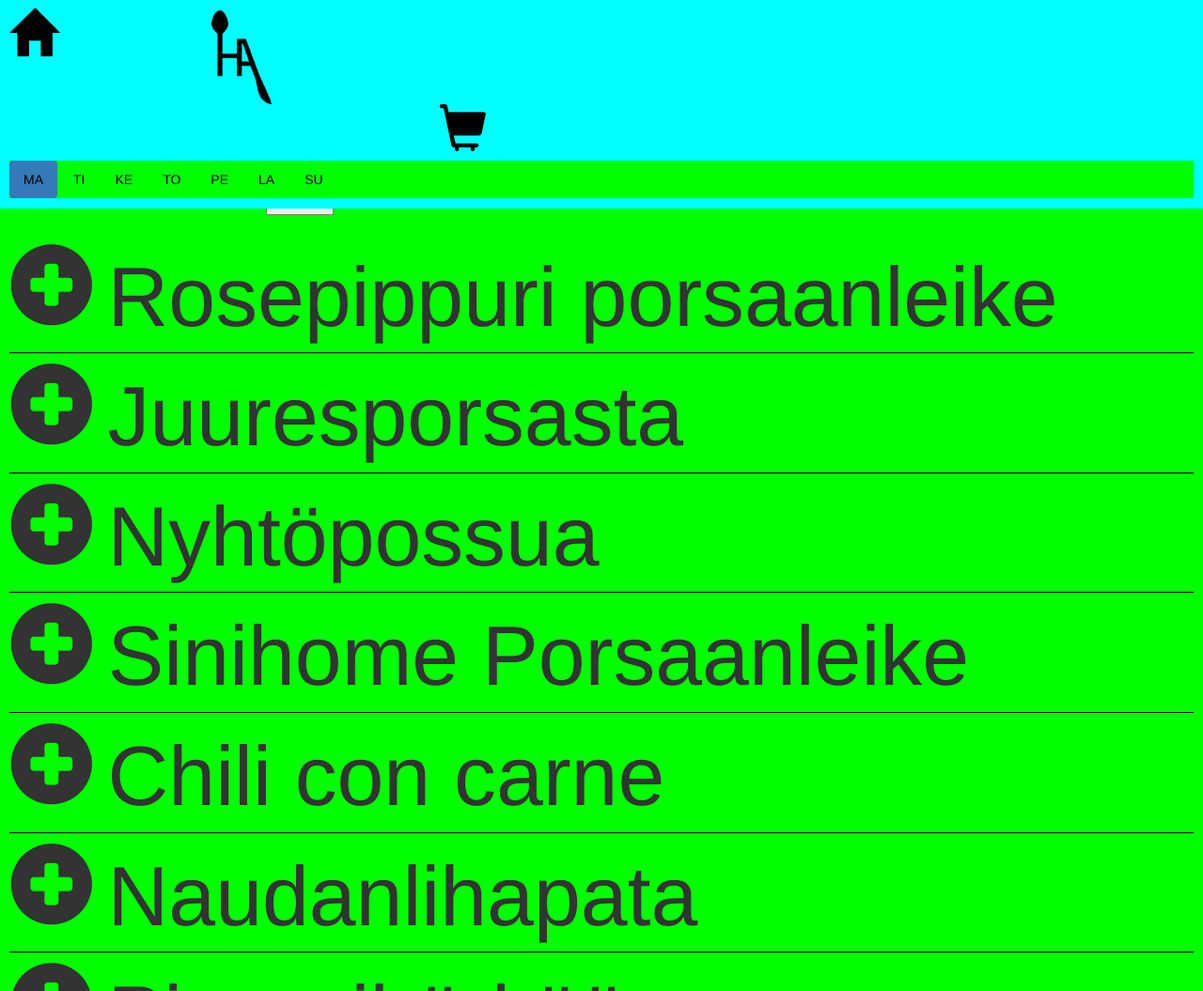
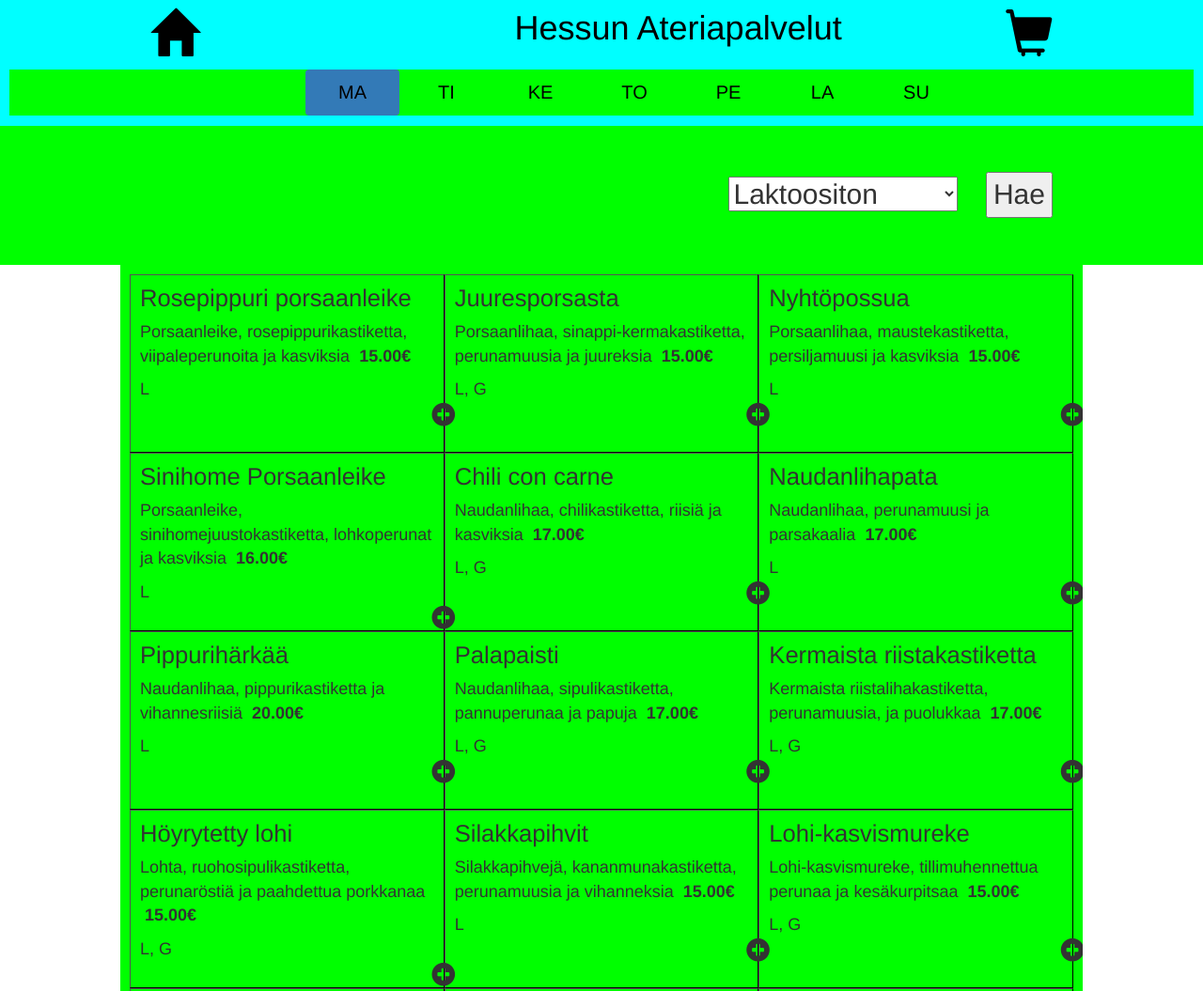
Before and after one commit to AyhyLi/hessunateriapalvelu, a website: page public/index.html in a window 1280 px wide. Shown: the top 1055 px of the page at 94% size. Drawn offline with nearby package versions, Linux system fonts and the light colour scheme; some packages are replaced by stand-ins of ours; a script that the page names is missing.

Commit message:
1442018.2.123

```diff
--- a/css/tyylit.css
+++ b/css/tyylit.css
@@ -36,6 +36,14 @@ span{
     background-color:lime;
 }
 
+#paivat li{
+    margin:0;
+    padding:0;
+    text-align:center;
+    width:14.28571428571429%;
+    font-size:5vw;
+}
+
 /*HAKU OSIO*/
 #haku{
     width:100%;
@@ -56,17 +64,27 @@ span{
 #ruokalista{
     padding:10px;
 }
-
+/*Fontinkoko ja "alleviivaus"*/
 #ruokalista h1{
     font-size:7vw;
     width:100%;
     border-bottom:1px outset #000;
     padding-bottom:10px;
 }
-
+/*Plussa iconin koko ja margin*/
 .glyphicon-plus-sign{
     font-size:7vw;
     margin:10px 15px 0 0;
+}
+/*Hinnan paikka*/
+.ateriat b{
+    margin-left:5px;
+}
+/*Paragraafeijen koko ja paikka*/
+.piilo p{
+    font-size:20px;
+    margin-top:10px;
+    margin-left:20px;
 }
 
 /*OSTOSKORI OSIO*/
@@ -78,12 +96,12 @@ span{
     font-size:4.5vw;
     margin-bottom:10px;
 }
-
+/*Ajetaan yli bootstrapin vakio muotoilun ja luodaan omat reunat*/
 .table, td, tr, th{
     border:none !important;
     border-bottom:1px solid #000 !important;
 }
-
+/*Muunetaan taulukon "otsikko" lohkot*/
 #ostoskori th{
     text-transform:uppercase;
     text-align:center;
@@ -108,11 +126,7 @@ span{
     padding:10px;
 }
 
-#lomake label{
-    font-size:20px;
-}
-
-#lomake input{
+#lomake label, #lomake input{
     font-size:20px;
 }
 
@@ -124,9 +138,9 @@ span{
     font-size:30px;
 }
 
-/*Kaikkien sivujen paikka*/
+/*Kaikkien sivujen paikka headeriin katsottuna*/
 #etusivu, #ostoskori, #lomake{
-    margin-top:170px;
+    margin-top:176px;
 }
 
 #ruokalista, #ostoskori, #lomake{
@@ -134,7 +148,7 @@ span{
 }
 
 /*Yleinen class jolla piilotetaan halutut elementit*/
-.piilo{
+.piilo, .desk{
     display:none;
 }
 
@@ -146,3 +160,77 @@ span{
 .vasen{
     float:left;
 }
+
+/*DESKTOP näkymä*/
+@media only screen and (min-width:760px){
+    /*Piilotetaan mob classin jossa on elementteijä jotka halutaan vain näyttää mobiilissä*/
+    .mob{
+        display:none;
+    }
+    /*Näytetään desk classi joka oli piilotettu mobiili näkymässä*/
+    .desk{
+        display:block;
+    }
+
+    #header span{
+        margin:0 150px;
+    }
+
+    #paivat ul{
+        margin-left:25%;
+    }
+
+    #paivat li{
+        text-align:center;
+        width:100px;
+        font-size:20px;
+    }
+    /*Kaikkien sivujen paikka headeriin katsottuna*/
+    #etusivu, #ostoskori, #lomake{
+        margin-top:133px;
+    }
+
+    /*HAKU*/
+    #haku{
+        padding:50px 160px;
+        text-align:right;
+    }
+
+    /*RUOKALISTA*/
+    #ruokalista{
+        width:80%;
+        min-height:100px;
+        overflow:auto;
+        margin:auto;
+    }
+
+    #ruokalista h1{
+        font-size:2vw;
+        border:none;
+    }
+
+    #ruokalista .ateriat{
+        width:33.33333333333333%;
+        height:190px;
+        float:left;
+        padding:10px;
+        border:1px outset #000;
+    }
+
+    .ateriat p{
+        font-size:18px
+    }
+
+    .glyphicon-plus-sign{
+        font-size:2vw;
+        margin:0 0 0 310px;
+    }
+
+    .glyphicon-plus-sign:hover{
+        cursor:pointer;
+    }
+
+    .lyhenne{
+        float:left;
+    }
+}
--- a/data/data.json
+++ b/data/data.json
@@ -7,7 +7,8 @@
                         "ainekset": "Porsaanleike, rosepippurikastiketta, viipaleperunoita ja kasviksia",
                         "hinta": "15.00",
                         "ruokalaji": "liharuoka",
-                        "ruokavalio": "Laktoositon"
+                        "ruokavalio": "Laktoositon",
+                        "lyhenne":"L"
                     },
                     {
                         "id":"1",
@@ -15,15 +16,17 @@
                         "ainekset": "Porsaanlihaa, sinappi-kermakastiketta, perunamuusia ja juureksia",
                         "hinta": "15.00",
                         "ruokalaji": "liharuoka",
-                        "ruokavalio": ["Laktoositon","Gluteeniton"]
+                        "ruokavalio": ["Laktoositon","Gluteeniton"],
+                        "lyhenne":"L, G"
                     },
                     {
                         "id":"2",
                         "nimi": "Nyhtöpossua",
-                        "ainekset": "porsaanlihaa, maustekastiketta, persiljamuusi ja kasviksia",
+                        "ainekset": "Porsaanlihaa, maustekastiketta, persiljamuusi ja kasviksia",
                         "hinta": "15.00",
                         "ruokalaji": "liharuoka",
-                        "ruokavalio": "Laktoositon"
+                        "ruokavalio": "Laktoositon",
+                        "lyhenne":"L  "
                     },
                     {
                         "id":"3",
@@ -31,7 +34,8 @@
                         "ainekset": "Porsaanleike, sinihomejuustokastiketta, lohkoperunat ja kasviksia",
                         "hinta": "16.00",
                         "ruokalaji": "liharuoka",
-                        "ruokavalio": "Laktoositon"
+                        "ruokavalio": "Laktoositon",
+                        "lyhenne":"L"
                     },
                     {
                         "id":"4",
@@ -39,7 +43,8 @@
                         "ainekset": "Naudanlihaa, chilikastiketta, riisiä ja kasviksia",
                         "hinta": "17.00",
                         "ruokalaji": "liharuoka",
-                        "ruokavalio": ["Laktoositon","Gluteeniton"]
+                        "ruokavalio": ["Laktoositon","Gluteeniton"],
+                        "lyhenne":"L, G"
                     },
                     {
                         "id":"5",
@@ -47,7 +52,8 @@
                         "ainekset": "Naudanlihaa, perunamuusi ja parsakaalia",
                         "hinta": "17.00",
                         "ruokalaji": "liharuoka",
-                        "ruokavalio": "Laktoositon"
+                        "ruokavalio": "Laktoositon",
+                        "lyhenne":"L"
                     },
                     {
                         "id":"6",
@@ -55,7 +61,8 @@
                         "ainekset": "Naudanlihaa, pippurikastiketta ja vihannesriisiä",
                         "hinta": "20.00",
                         "ruokalaji": "liharuoka",
-                        "ruokavalio": "Laktoositon"
+                        "ruokavalio": "Laktoositon",
+                        "lyhenne":"L  "
                     },
                     {
                         "id":"7",
@@ -63,7 +70,8 @@
                         "ainekset": "Naudanlihaa, sipulikastiketta, pannuperunaa ja papuja",
                         "hinta": "17.00",
                         "ruokalaji": "liharuoka",
-                        "ruokavalio": ["Laktoositon","Gluteeniton"]
+                        "ruokavalio": ["Laktoositon","Gluteeniton"],
+                        "lyhenne":"L, G"
                     },
                     {
                         "id":"8",
@@ -71,7 +79,8 @@
                         "ainekset": "Kermaista riistalihakastiketta, perunamuusia, ja puolukkaa",
                         "hinta": "17.00",
                         "ruokalaji": "liharuoka",
-                        "ruokavalio": ["Laktoositon","Gluteeniton"]
+                        "ruokavalio": ["Laktoositon","Gluteeniton"],
+                        "lyhenne":"L, G"
                     },
                     {
                         "id":"9",
@@ -79,7 +88,8 @@
                         "ainekset": "Lohta, ruohosipulikastiketta, perunaröstiä ja paahdettua porkkanaa",
                         "hinta": "15.00",
                         "ruokalaji": "kalaruoka",
-                        "ruokavalio": ["Laktoositon","Gluteeniton"]
+                        "ruokavalio": ["Laktoositon","Gluteeniton"],
+                        "lyhenne":"L, G"
                     },
                     {
                         "id":"10",
@@ -87,7 +97,8 @@
                         "ainekset": "Silakkapihvejä, kananmunakastiketta, perunamuusia ja vihanneksia",
                         "hinta": "15.00",
                         "ruokalaji": "kalaruoka",
-                        "ruokavalio": "Laktoositon"
+                        "ruokavalio": "Laktoositon",
+                        "lyhenne":"L"
                     },
                     {
                         "id":"11",
@@ -95,7 +106,8 @@
                         "ainekset": "Lohi-kasvismureke, tillimuhennettua perunaa ja kesäkurpitsaa",
                         "hinta": "15.00",
                         "ruokalaji": "kalaruoka",
-                        "ruokavalio": ["Laktoositon","Gluteeniton"]
+                        "ruokavalio": ["Laktoositon","Gluteeniton"],
+                        "lyhenne":"L, G"
                     },
                     {
                         "id":"12",
@@ -103,7 +115,8 @@
                         "ainekset": "Janssonin kiusaus",
                         "hinta": "16.00",
                         "ruokalaji": "kalaruoka",
-                        "ruokavalio": ["Laktoositon","Gluteeniton"]
+                        "ruokavalio": ["Laktoositon","Gluteeniton"],
+                        "lyhenne":"L, G"
                     },
                     {
                         "id":"13",
@@ -111,7 +124,8 @@
                         "ainekset": "Siikapihvi, katkarapukastiketta, perunakroketteja ja vihanneksia",
                         "hinta": "17.00",
                         "ruokalaji": "kalaruoka",
-                        "ruokavalio": "Vähälaktoosinen"
+                        "ruokavalio": "Vähälaktoosinen",
+                        "lyhenne":"VL"
                     },
                     {
                         "id":"14",
@@ -119,7 +133,8 @@
                         "ainekset": "Seifilettä, kananmuna-tillikastiketta, perunaa ja parsakaalia",
                         "hinta": "17.00",
                         "ruokalaji": "kalaruoka",
-                        "ruokavalio": ["Laktoositon","Gluteeniton"]
+                        "ruokavalio": ["Laktoositon","Gluteeniton"],
+                        "lyhenne":"L, G"
                     },
                     {
                         "id":"15",
@@ -127,7 +142,8 @@
                         "ainekset": "Haukipyöryköitä, pariisinperunoita, tillikastiketta, sipulia ja vihanneksia",
                         "hinta": "20.00",
                         "ruokalaji": "kalaruoka",
-                        "ruokavalio": ["Vähälaktoosinen", "Gluteeniton"]
+                        "ruokavalio": ["Vähälaktoosinen", "Gluteeniton"],
+                        "lyhenne":"VL, G"
                     },
                     {
                         "id":"16",
@@ -135,7 +151,8 @@
                         "ainekset": "Pennepastaa, savulohikastiketta ja porkkanaa",
                         "hinta": "17.00",
                         "ruokalaji": "kalaruoka",
-                        "ruokavalio": "Vähälaktoosinen"
+                        "ruokavalio": "Vähälaktoosinen",
+                        "lyhenne":"VL"
                     },
 
                     {
@@ -144,7 +161,8 @@
                         "ainekset": "Paahdettua broileria, hedelmäistä currykastiketta ja riisiä",
                         "hinta": "15.00",
                         "ruokalaji": "kanaruoka",
-                        "ruokavalio": ["Laktoositon","Gluteeniton"]
+                        "ruokavalio": ["Laktoositon","Gluteeniton"],
+                        "lyhenne":"L, G"
                     },
                     {
                         "id":"18",
@@ -152,7 +170,8 @@
                         "ainekset": "Broilerpihvi, perunamuusia ja muhennettua porkkanaa",
                         "hinta": "15.00",
                         "ruokalaji": "kanaruoka",
-                        "ruokavalio": ["Laktoositon","Gluteeniton"]
+                        "ruokavalio": ["Laktoositon","Gluteeniton"],
+                        "lyhenne":"L, G"
                     },
                     {
                         "id":"19",
@@ -160,7 +179,8 @@
                         "ainekset": "Broilerilihapullia, currykastiketta, riisiä ja porkkanaa",
                         "hinta": "15.00",
                         "ruokalaji": "kanaruoka",
-                        "ruokavalio": "Laktoositon"
+                        "ruokavalio": "Laktoositon",
+                        "lyhenne":"L"
                     },
                     {
                         "id":"20",
@@ -168,7 +188,8 @@
                         "ainekset": "Broileria, punaviinikastiketta, meksikolaisittain maustettua perunaa ja herneitä",
                         "hinta": "16.00",
                         "ruokalaji": "kanaruoka",
-                        "ruokavalio": ["Laktoositon","Gluteeniton"]
+                        "ruokavalio": ["Laktoositon","Gluteeniton"],
+                        "lyhenne":"L, G"
                     },
                     {
                         "id":"21",
@@ -176,7 +197,8 @@
                         "ainekset": "Paahdettua broileria, rakuunakastiketta, viipaleperunoita ja kasviksia",
                         "hinta": "17.00",
                         "ruokalaji": "kanaruoka",
-                        "ruokavalio": ["Laktoositon","Gluteeniton"]
+                        "ruokavalio": ["Laktoositon","Gluteeniton"],
+                        "lyhenne":"L, G"
                     },
                     {
                         "id":"22",
@@ -184,7 +206,8 @@
                         "ainekset": "Broileria, pippuri-tuorejuustokastiketta, lohkoperunaa ja paprikaa",
                         "hinta": "17.00",
                         "ruokalaji": "kanaruoka",
-                        "ruokavalio": ["Vähälaktoosinen", "Gluteeniton"]
+                        "ruokavalio": ["Vähälaktoosinen", "Gluteeniton"],
+                        "lyhenne":"VL, G"
                     },
                     {
                         "id":"23",
@@ -192,24 +215,27 @@
                         "ainekset": "Porkkanapyörykät, rakuunakastiketta, viipaleperunoita ja kasviksia",
                         "hinta": "15.00",
                         "ruokalaji": "kasvisruoka",
-                        "ruokavalio": ["Laktoositon","Gluteeniton"]
+                        "ruokavalio": ["Laktoositon","Gluteeniton"],
+                        "lyhenne":"L, G"
                     },
 
                     {
                         "id":"24",
                         "nimi": "Kasviskiusaus",
-                        "ainekset": "Kasviskiusaus",
+                        "ainekset": "Perunaa, porkkanaa, palsternakkaa, punajuurta, parsakaalia, soijakermaa ja tomattisosetta",
                         "hinta": "15.00",
                         "ruokalaji": "kasvisruoka",
-                        "ruokavalio": ["Laktoositon","Gluteeniton"]
+                        "ruokavalio": ["Laktoositon","Gluteeniton"],
+                        "lyhenne":"L, G"
                     },
                     {
                         "id":"25",
                         "nimi": "Kasvis-kvinoapihvejä rosepippurikastikkeella",
                         "ainekset": "Kasvis-kvinoapihvejä, rosepippurikastiketta viipaleperunoita ja kasviksia",
-                        "hinta": "€15.00",
+                        "hinta": "15.00",
                         "ruokalaji": "kasvisruoka",
-                        "ruokavalio": "Laktoositon"
+                        "ruokavalio": "Laktoositon",
+                        "lyhenne":"L"
                     },
                     {
                         "id":"26",
@@ -217,15 +243,17 @@
                         "ainekset": "Kurpitsaa, porkanaa, ruokakermaa ja suola",
                         "hinta": "16.00",
                         "ruokalaji": "kasvisruoka",
-                        "ruokavalio": ["Laktoositon","Gluteeniton"]
+                        "ruokavalio": ["Laktoositon","Gluteeniton"],
+                        "lyhenne":"L, G"
                     },
                     {
                         "id":"27",
                         "nimi": "Purjo-perunasosekeitto",
-                        "ainekset": "Purjo, peruna, ruokakerma, voita ja suola",
+                        "ainekset": "Purjo, peruna, ruokakerma, voita ja suolaa",
                         "hinta": "17.00",
                         "ruokalaji": "kasvisruoka",
-                        "ruokavalio": ["Laktoositon","Gluteeniton"]
+                        "ruokavalio": ["Laktoositon","Gluteeniton"],
+                        "lyhenne":"L, G"
                     }
                 ]
 }
--- a/public/index.html
+++ b/public/index.html
@@ -13,14 +13,14 @@
     <link rel="stylesheet" type="text/css" href="../css/tyylit.css">
 </head>
 <body>
+    <!--glyphicon glyphicon-info-sign glyphicon glyphicon-trash-->
     <div id="content">
         <nav id="header" class="navbar navbar-fixed-top">
             <div class="row">
                 <a class="eIcon"><div class="col-md-2 col-sm-2 col-xs-2"><span class="glyphicon glyphicon-home"></span></div></a>
                 <div class="col-xs-3"></div>
-                <a class="eIcon"><div class="col-md-8 col-sm-2 col-xs-2"><img src="../images/ha_logo.png" alt="logo"></div></a>
-                <div class="col-xs-3"></div>
-                <a id="oIcon"><div class="col-md-2 col-sm-2 col-xs-2"><span class="glyphicon glyphicon-shopping-cart oikea"></span></div></a>
+                <a class="eIcon"><div class="col-md-5 col-sm-2 col-xs-4"><h1 class="desk">Hessun Ateriapalvelut</h1><img src="../images/ha_logo.png" alt="logo" class="mob"></div></a>
+                <a id="oIcon"><div class="col-md-2 col-sm-2 col-xs-3"><span class="glyphicon glyphicon-shopping-cart oikea"></span></div></a>
             </div>
 
             <div id="paivat">
--- a/script/koodi.js
+++ b/script/koodi.js
@@ -14,7 +14,8 @@ $(document).ready(function(){
     function tulostatuotteet(result){
 
         for(i=0; i < result.ruokalista.length; i++){
-                ateriat += "<h1 class='ateria'><span class='glyphicon glyphicon-plus-sign'></span>" + result.ruokalista[i].nimi + "</h1><div class='tiedot piilo'>" + result.ruokalista[i].ainekset + " <b>" + result.ruokalista[i].hinta + "€</b></div>";
+                ateriat += "<div class='ateriat'><h1 class='ateria mob'><span class='glyphicon glyphicon-plus-sign'></span>" + result.ruokalista[i].nimi + "</h1><div class='tiedot piilo'><p>" + result.ruokalista[i].ainekset + " <b>" + result.ruokalista[i].hinta + "€</b></p></div><h1 class='desk'>" + result.ruokalista[i].nimi + "</h1><div class='desk'><p>"
+                + result.ruokalista[i].ainekset +  " <b>" + result.ruokalista[i].hinta +"€</b></p><p class='lyhenne'>" + result.ruokalista[i].lyhenne + "<span class='glyphicon glyphicon-plus-sign oikea'></span></p></div></div>";
             }
 
         $("#ruokalista").html(ateriat);
@@ -40,19 +41,23 @@ $(document).ready(function(){
             //console.log(result.ruokalista[i].ruokavalio[0]);
 
             if(valio=="l" && result.ruokalista[i].ruokavalio == "Laktoositon"||valio=="l" && result.ruokalista[i].ruokavalio[0] == "Laktoositon"||valio=="l" && result.ruokalista[i].ruokavalio[1] == "Laktoositon"){
-                ateriat += "<h1 class='ateria'>" + result.ruokalista[i].nimi + "</h1><div class='tiedot piilo'>" + result.ruokalista[i].ainekset + " <b>" + result.ruokalista[i].hinta + "€</b></div>";
+                ateriat += "<div class='ateriat'><h1 class='ateria mob'><span class='glyphicon glyphicon-plus-sign'></span>" + result.ruokalista[i].nimi + "</h1><div class='tiedot piilo'><p>" + result.ruokalista[i].ainekset + " <b>" + result.ruokalista[i].hinta + "€</b></p></div><h1 class='desk'>" + result.ruokalista[i].nimi + "</h1><div class='desk'><p>"
+                + result.ruokalista[i].ainekset +  " <b>" + result.ruokalista[i].hinta +"€</b></p><p class='lyhenne'>" + result.ruokalista[i].lyhenne + "<span class='glyphicon glyphicon-plus-sign oikea'></span></p></div></div>";
                 }
 
             else if(valio=="g" && result.ruokalista[i].ruokavalio[1]== "Gluteeniton"||valio=="g" && result.ruokalista[i].ruokavalio[0]== "Gluteeniton"||valio=="g" && result.ruokalista[i].ruokavalio== "Gluteeniton"){
-                ateriat += "<h1 class='ateria'>" + result.ruokalista[i].nimi + "</h1><div class='tiedot piilo'>" + result.ruokalista[i].ainekset + " <b>" + result.ruokalista[i].hinta + "€</b></div>";
+                ateriat += "<div class='ateriat'><h1 class='ateria'><span class='glyphicon glyphicon-plus-sign'></span>" + result.ruokalista[i].nimi + "</h1><div class='tiedot piilo'><p>" + result.ruokalista[i].ainekset + " <b>" + result.ruokalista[i].hinta + "€</b></p></div><div class='desk'><p>"
+                + result.ruokalista[i].ainekset +  " <b>" + result.ruokalista[i].hinta +"€</b></p><p class='lyhenne'>" + result.ruokalista[i].lyhenne + "<span class='glyphicon glyphicon-plus-sign oikea'></span></p></div></div>";
                 }
 
             else if(valio=="vl" && result.ruokalista[i].ruokavalio== "Vähälaktoosinen"||valio=="vl" && result.ruokalista[i].ruokavalio[0]== "Vähälaktoosinen"||valio=="vl" && result.ruokalista[i].ruokavalio[1]== "Vähälaktoosinen"){
-                ateriat += "<h1 class='ateria'>" + result.ruokalista[i].nimi + "</h1><div class='tiedot piilo'>" + result.ruokalista[i].ainekset + " <b>" + result.ruokalista[i].hinta + "€</b></div>";
+                ateriat += "<div class='ateriat'><h1 class='ateria'><span class='glyphicon glyphicon-plus-sign'></span>" + result.ruokalista[i].nimi + "</h1><div class='tiedot piilo'><p>" + result.ruokalista[i].ainekset + " <b>" + result.ruokalista[i].hinta + "€</b></p></div><div class='desk'><p>"
+                + result.ruokalista[i].ainekset +  " <b>" + result.ruokalista[i].hinta +"€</b></p><p class='lyhenne'>" + result.ruokalista[i].lyhenne + "<span class='glyphicon glyphicon-plus-sign oikea'></span></p></div></div>";
                 }
 
             else if(valio=="k" && result.ruokalista[i].ruokalaji== "kasvisruoka"){
-                ateriat += "<h1 class='ateria'>" + result.ruokalista[i].nimi + "</h1><div class='tiedot piilo'>" + result.ruokalista[i].ainekset + " <b>" + result.ruokalista[i].hinta + "€</b></div>";
+                ateriat += "<div class='ateriat'><h1 class='ateria'><span class='glyphicon glyphicon-plus-sign'></span>" + result.ruokalista[i].nimi + "</h1><div class='tiedot piilo'><p>" + result.ruokalista[i].ainekset + " <b>" + result.ruokalista[i].hinta + "€</b></p></div><div class='desk'><p>"
+                + result.ruokalista[i].ainekset +  " <b>" + result.ruokalista[i].hinta +"€</b></p><p class='lyhenne'>" + result.ruokalista[i].lyhenne + "<span class='glyphicon glyphicon-plus-sign oikea'></span></p></div></div>";
                 }
 
         $("#ruokalista").html(ateriat);
@@ -96,7 +101,7 @@ $(document).ready(function(){
 */
 
     //Avataan otsikon allaolevan tietolaatikon
-    $("#ruokalista").on("click", "h1", function(e){
+    $("#ruokalista").on("click", ".ateria", function(e){
         $(this).next(".tiedot").toggle();
     });
 
```
